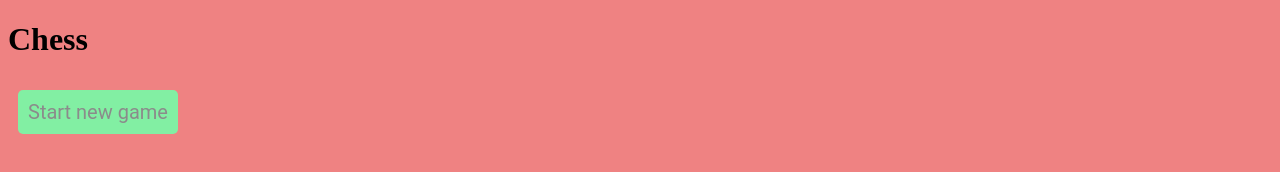
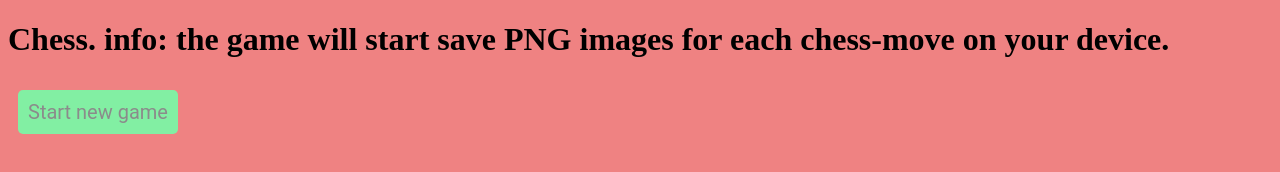
Before and after one commit to helikopterelidojosa/canvas-move-in-grid, a plain HTML site: page index.html in a window 1280 px wide. Drawn offline with Linux system fonts and the light colour scheme.

Commit message:
add info about file save

```diff
--- a/index.html
+++ b/index.html
@@ -18,7 +18,7 @@
     <!-- start body -->
     <body>
         <!-- canvas -->
-        <h1>Chess</h1>
+        <h1>Chess. info: the game will start save PNG images for each chess-move on your device.</h1>
 
         <button id="btn-start" onclick="startGame()">Start new game</button>
         <main id="main" style="display: none;">
```
